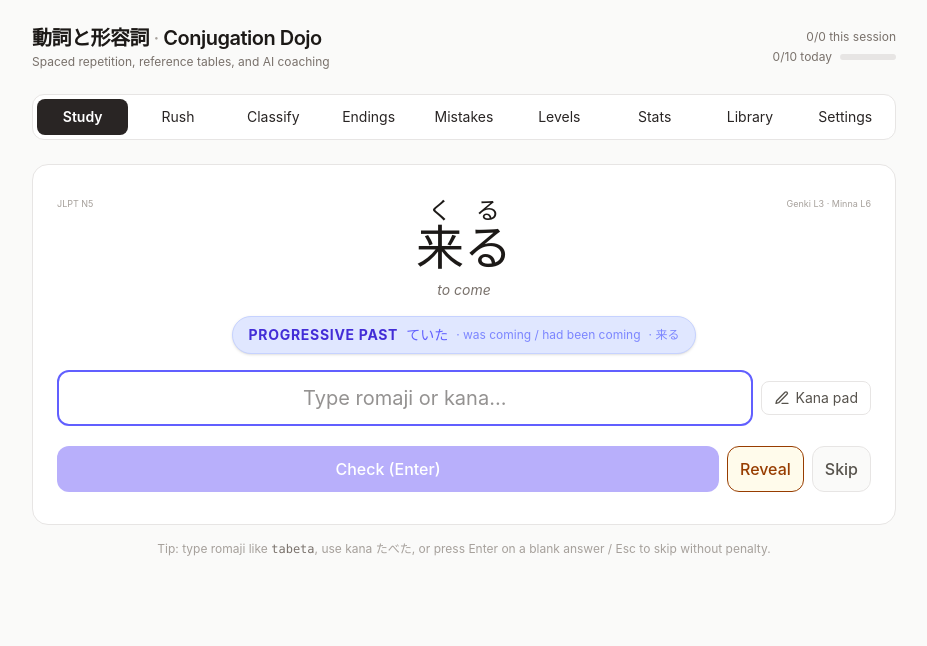
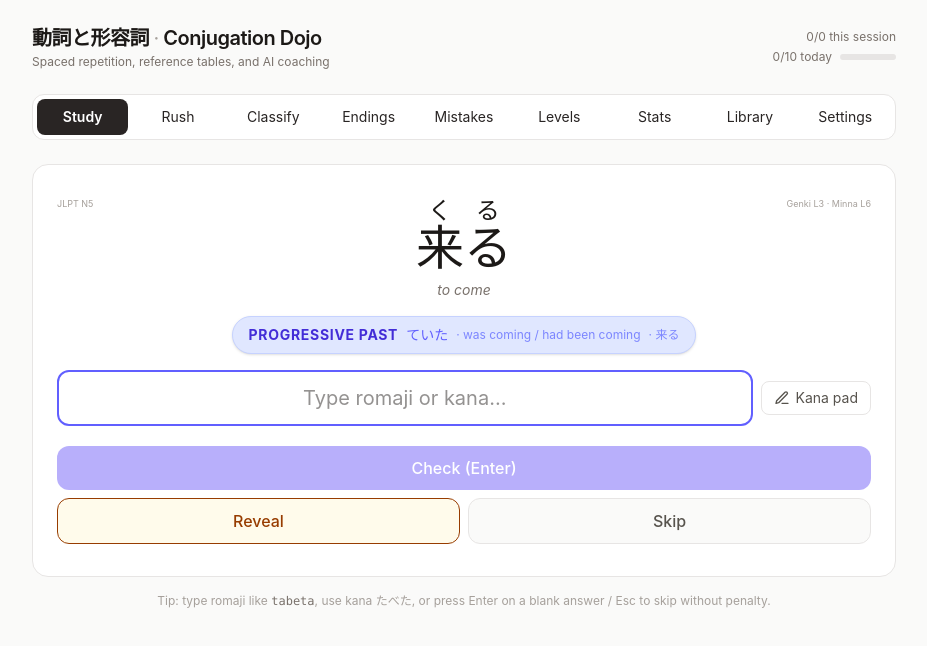
Before and after one commit to davidbaack/JapaneseConjugation, a React (Vite) app: page / in a window 1280 px wide. Shown: the top 646 px of the page, without its empty margins (176-1103 px from the left). Built offline with nearby package versions, Linux system fonts and the light colour scheme.

Commit message:
Fix Hint/Reveal/Skip row and kana pad width
- Action buttons: Check is full-width, Hint/Reveal/Skip always share one row (grid-cols-3)
- Kana pad: max-w-xs constrains width on narrow screens, buttons shrunk to 32×40px

https://claude.ai/code/session_014JJhkZKGDjhE7DpTyAQBZN

```diff
--- a/src/components/KanaInputPad.jsx
+++ b/src/components/KanaInputPad.jsx
@@ -42,7 +42,7 @@ export default function KanaInputPad({ open, onToggle, onInsert, onBackspace, on
         </div>
       )}
       {open && (
-        <div className="mt-2 rounded-2xl border border-stone-200 bg-stone-50 p-3 dark:border-stone-800 dark:bg-stone-950 w-fit mx-auto">
+        <div className="mt-2 rounded-2xl border border-stone-200 bg-stone-50 p-3 dark:border-stone-800 dark:bg-stone-950 max-w-xs mx-auto">
           <div className="space-y-1.5" lang="ja">
             {KANA_PAD_ROWS.map((row, rowIndex) => (
               <div key={rowIndex} className="flex flex-wrap gap-1">
@@ -51,7 +51,7 @@ export default function KanaInputPad({ open, onToggle, onInsert, onBackspace, on
                     key={kana}
                     type="button"
                     onClick={() => onInsert(kana)}
-                    className="w-9 h-11 rounded-lg border border-stone-200 bg-white hover:bg-indigo-50 hover:border-indigo-200 text-base font-medium text-stone-800 dark:border-stone-800 dark:bg-stone-900 dark:hover:bg-indigo-950 dark:hover:border-indigo-800 dark:text-stone-200 transition"
+                    className="w-8 h-10 rounded-lg border border-stone-200 bg-white hover:bg-indigo-50 hover:border-indigo-200 text-base font-medium text-stone-800 dark:border-stone-800 dark:bg-stone-900 dark:hover:bg-indigo-950 dark:hover:border-indigo-800 dark:text-stone-200 transition"
                   >
                     {kana}
                   </button>
--- a/src/views/StudyView.jsx
+++ b/src/views/StudyView.jsx
@@ -1082,33 +1082,35 @@ Keep it concise and clear.`;
                       canSubmit={!!answer.trim()}
                       noToggle
                     />
-                    <div className="grid grid-cols-2 sm:grid-cols-[1fr_auto_auto_auto] gap-2 mt-3">
+                    <div className="mt-3 space-y-2">
                       <button
                         onClick={() => submit()}
                         disabled={!answer.trim()}
-                        className="col-span-2 sm:col-span-1 py-2.5 bg-indigo-600 hover:bg-indigo-700 text-white rounded-xl font-medium transition disabled:opacity-40"
+                        className="w-full py-2.5 bg-indigo-600 hover:bg-indigo-700 text-white rounded-xl font-medium transition disabled:opacity-40"
                       >
                         Check (Enter)
                       </button>
+                      <div className="grid grid-cols-3 gap-2">
                         <button
                           onClick={() => setCoachRevealed(Math.min(expectedKanaCount, Math.max(coachRevealed, coachTypedCount) + 1))}
                           disabled={coachRevealed >= expectedKanaCount || phase !== 'answering'}
-                        className="px-3 py-2.5 border border-stone-205 dark:border-stone-800 hover:bg-white dark:hover:bg-stone-800 text-stone-605 dark:text-stone-300 disabled:opacity-40 rounded-xl text-sm"
+                          className="py-2.5 border border-stone-205 dark:border-stone-800 hover:bg-white dark:hover:bg-stone-800 text-stone-605 dark:text-stone-300 disabled:opacity-40 rounded-xl text-sm"
                         >
                           Hint
                         </button>
                         <button
                           onClick={revealAnswer}
-                        className="px-3 py-2.5 border border-amber-200 bg-amber-50 hover:bg-amber-100 rounded-xl text-sm text-amber-800"
+                          className="py-2.5 border border-amber-200 bg-amber-50 hover:bg-amber-100 rounded-xl text-sm text-amber-800"
                         >
                           Reveal
                         </button>
                         <button
                           onClick={skipCurrent}
-                        className="px-3 py-2.5 border border-stone-205 dark:border-stone-800 hover:bg-white dark:hover:bg-stone-800 text-stone-605 dark:text-stone-300 rounded-xl text-sm"
+                          className="py-2.5 border border-stone-205 dark:border-stone-800 hover:bg-white dark:hover:bg-stone-800 text-stone-605 dark:text-stone-300 rounded-xl text-sm"
                         >
                           Skip
                         </button>
+                      </div>
                     </div>
                   </>
                 ) : (
@@ -1197,35 +1199,37 @@ Keep it concise and clear.`;
                         )}
                       </div>
                     )}
-                    <div className={`grid gap-2 mt-3 ${geminiKey && !reverseDrill ? 'grid-cols-2 sm:grid-cols-[1fr_auto_auto_auto]' : 'grid-cols-2 sm:grid-cols-[1fr_auto_auto]'}`}>
+                    <div className="mt-3 space-y-2">
                       <button
                         onClick={() => submit()}
                         disabled={!answer.trim()}
-                        className="col-span-2 sm:col-span-1 py-2.5 bg-indigo-600 hover:bg-indigo-700 text-white rounded-xl font-medium transition disabled:opacity-40"
+                        className="w-full py-2.5 bg-indigo-600 hover:bg-indigo-700 text-white rounded-xl font-medium transition disabled:opacity-40"
                       >
                         Check (Enter)
                       </button>
+                      <div className={`grid gap-2 ${geminiKey && !reverseDrill ? 'grid-cols-3' : 'grid-cols-2'}`}>
                         {geminiKey && !reverseDrill && (
                           <button
                             onClick={generateTypingHint}
                             disabled={aiTypingHintLoading}
-                          className="px-3 py-2.5 border border-stone-200 dark:border-stone-800 bg-stone-50 dark:bg-stone-900 hover:bg-stone-100 dark:hover:bg-stone-800 text-stone-600 dark:text-stone-300 rounded-xl font-medium transition disabled:opacity-40"
+                            className="py-2.5 border border-stone-200 dark:border-stone-800 bg-stone-50 dark:bg-stone-900 hover:bg-stone-100 dark:hover:bg-stone-800 text-stone-600 dark:text-stone-300 rounded-xl font-medium transition disabled:opacity-40"
                           >
                             {aiTypingHintLoading ? '…' : 'Hint'}
                           </button>
                         )}
                         <button
                           onClick={revealAnswer}
-                        className="px-3 py-2.5 border border-amber-205 bg-amber-50 hover:bg-amber-100 text-amber-800 rounded-xl font-medium transition"
+                          className="py-2.5 border border-amber-205 bg-amber-50 hover:bg-amber-100 text-amber-800 rounded-xl font-medium transition"
                         >
                           Reveal
                         </button>
                         <button
                           onClick={skipCurrent}
-                        className="px-3 py-2.5 border border-stone-200 dark:border-stone-800 bg-stone-50 dark:bg-stone-900 hover:bg-stone-105 text-stone-600 dark:text-stone-300 rounded-xl font-medium transition"
+                          className="py-2.5 border border-stone-200 dark:border-stone-800 bg-stone-50 dark:bg-stone-900 hover:bg-stone-105 text-stone-600 dark:text-stone-300 rounded-xl font-medium transition"
                         >
                           Skip
                         </button>
+                      </div>
                     </div>
                     {aiTypingHint && (
                       <div className="mt-2 rounded-lg border border-indigo-100 dark:border-indigo-800/40 bg-indigo-50 dark:bg-indigo-950/20 px-3 py-2 text-xs text-stone-700 dark:text-stone-300 text-left">
```
Lines whose indentation alone changed are shown as unchanged.
